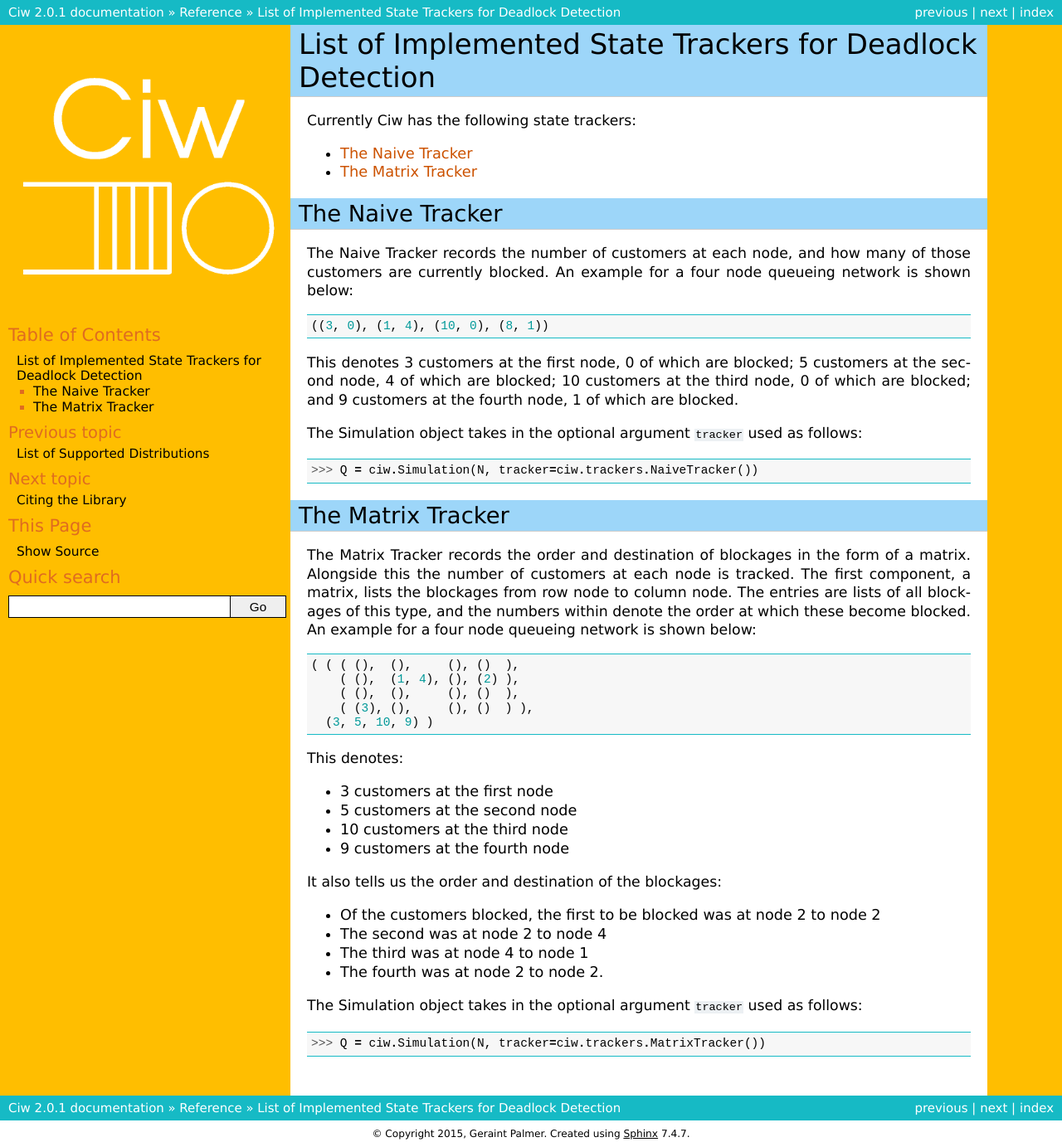
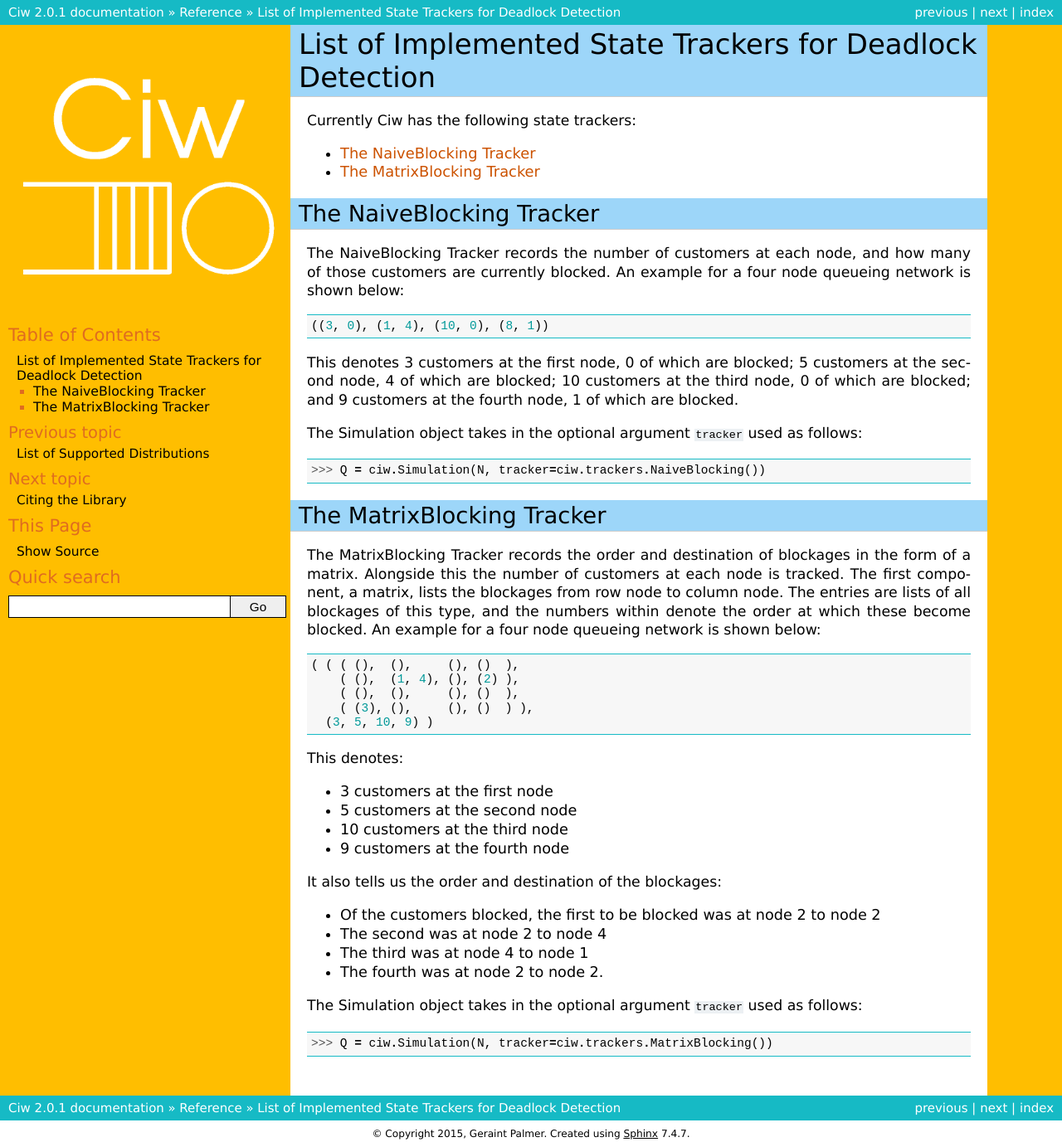
Before and after one commit to CiwPython/Ciw, a Sphinx documentation site: the page built from docs/Reference/state_trackers.rst, in a window 1280 px wide. Shown: the whole page at 83% size. Built offline with Sphinx 7.4.7, drawn with Linux system fonts in a browser that asks for light colours.

Commit message:
rename current state trackers

```diff
--- a/docs/Reference/state_trackers.rst
+++ b/docs/Reference/state_trackers.rst
@@ -12,11 +12,11 @@
 
 .. _naive:
 
------------------
-The Naive Tracker
------------------
+-------------------------
+The NaiveBlocking Tracker
+-------------------------
 
-The Naive Tracker records the number of customers at each node, and how many of those customers are currently blocked.
+The NaiveBlocking Tracker records the number of customers at each node, and how many of those customers are currently blocked.
 An example for a four node queueing network is shown below::
 
     ((3, 0), (1, 4), (10, 0), (8, 1))
@@ -25,16 +25,16 @@
 
 The Simulation object takes in the optional argument :code:`tracker` used as follows::
 
-    >>> Q = ciw.Simulation(N, tracker=ciw.trackers.NaiveTracker()) # doctest:+SKIP
+    >>> Q = ciw.Simulation(N, tracker=ciw.trackers.NaiveBlocking()) # doctest:+SKIP
 
 
 .. _matrix:
 
-------------------
-The Matrix Tracker
-------------------
+--------------------------
+The MatrixBlocking Tracker
+--------------------------
 
-The Matrix Tracker records the order and destination of blockages in the form of a matrix.
+The MatrixBlocking Tracker records the order and destination of blockages in the form of a matrix.
 Alongside this the number of customers at each node is tracked.
 The first component, a matrix, lists the blockages from row node to column node.
 The entries are lists of all blockages of this type, and the numbers within denote the order at which these become blocked.
@@ -62,4 +62,4 @@
 
 The Simulation object takes in the optional argument :code:`tracker` used as follows::
 
-    >>> Q = ciw.Simulation(N, tracker=ciw.trackers.MatrixTracker()) # doctest:+SKIP
+    >>> Q = ciw.Simulation(N, tracker=ciw.trackers.MatrixBlocking()) # doctest:+SKIP
```
Also changed, not shown: docs/Guides/deadlock.rst (+8 -8 lines), 3 other files.
